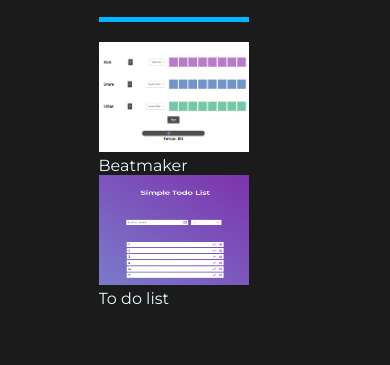
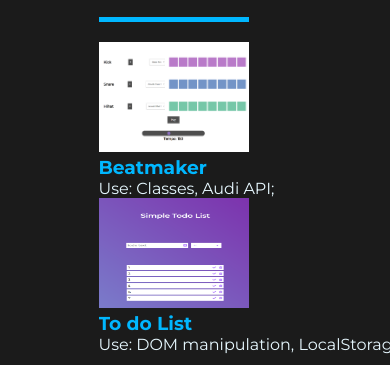
Before and after one commit to DNIWE08/rsschool, a plain HTML site: page index.html in a window 390 px wide. Shown: the part 1934-2299 px from the top of the page. Drawn offline with Linux system fonts and the light colour scheme.

Commit message:
fix: expirience discription, adaptive github icon

```diff
--- a/index.html
+++ b/index.html
@@ -143,14 +143,20 @@
               <a href="https://dniwe08.github.io/Porfolio_projects/Beatmaker/" target="_blank" class="project__item_link">
                 <img src="./assets/Beatmaker.png" alt="Beatmaker">
               </a>
-              Beatmaker
+              <div class="project__discription">
+                <h3>Beatmaker</h3>
+                <p>Use: Classes, Audi API;</p>
+              </div>
             </div>
 
             <div class="project__item">
               <a href="https://dniwe08.github.io/JStoDoList/" target="_blank" class="project__item_link">
                 <img src="./assets/todolist.png" alt="todolist">
               </a>
-              To do list
+              <div class="project__discription">
+                <h3>To do List</h3>
+                <p>Use: DOM manipulation, LocalStorage;</p>
+              </div>
             </div>
 
           </div>
--- a/style.css
+++ b/style.css
@@ -426,6 +426,7 @@ li a:hover {
 
   .wrapper{
     width: 70%;
+    margin: 0 auto;
   }
 
   .header-info {
@@ -444,6 +445,10 @@ li a:hover {
     right: 150px;
   }
 
+  .github {
+    right: 190px;
+  }
+
 }
 
 /* Adaptive end */
```
